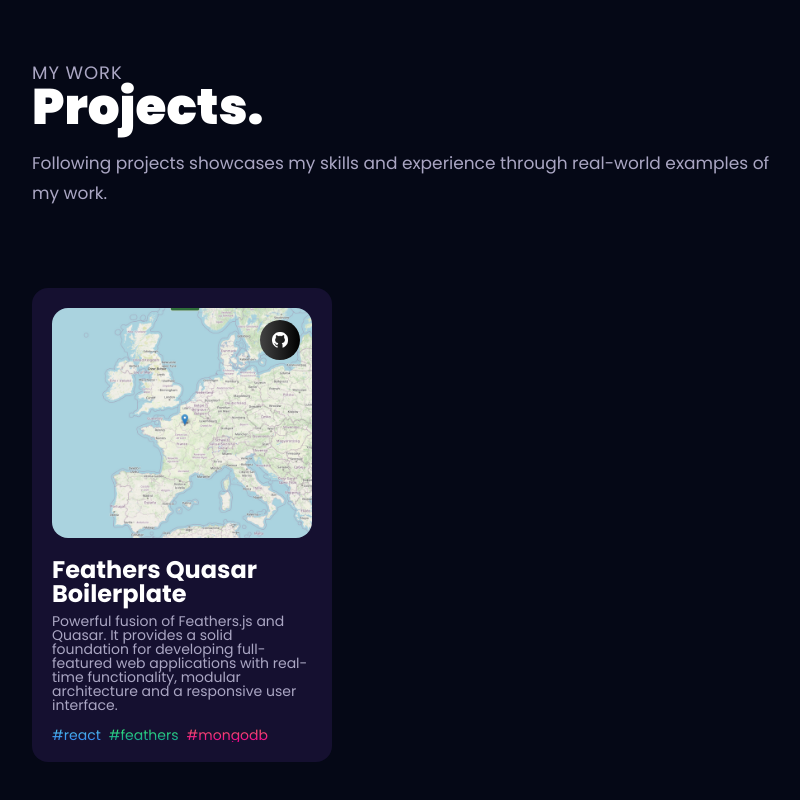
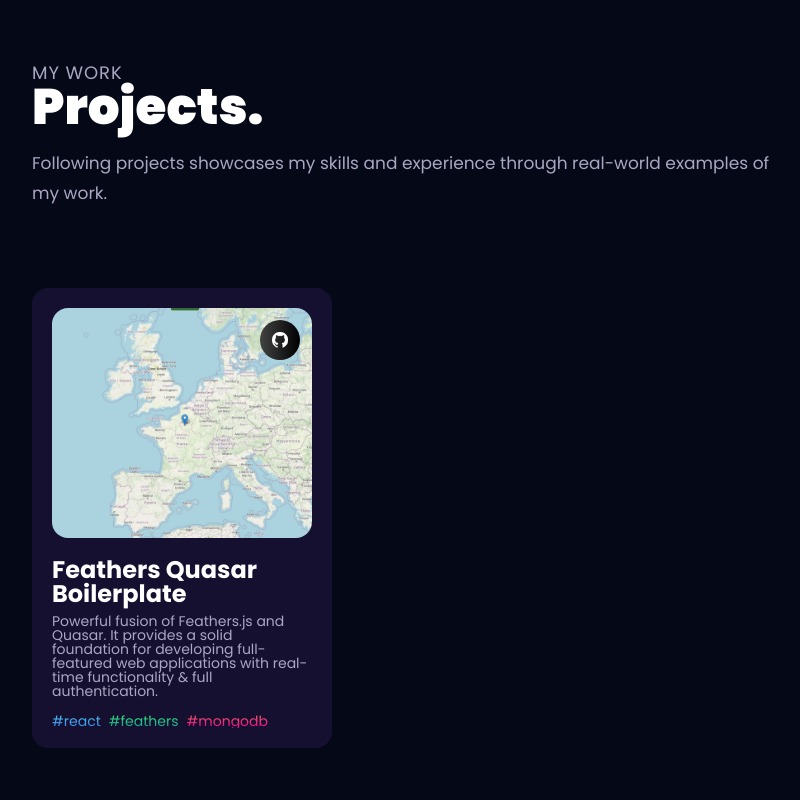
Before and after one commit to tristan-greffe/portfolio, a React (Create React App) app: page / in a window 1280 px wide. Shown: the part 2230-3030 px from the top of the page, without its empty margins (32-832 px from the left). Built offline with nearby package versions, Linux system fonts and the light colour scheme.

Commit message:
chore: improve project description

```diff
--- a/src/constants/index.js
+++ b/src/constants/index.js
@@ -46,7 +46,7 @@ export const technologies = [
 export const projects = [
   {
     name: 'Feathers Quasar Boilerplate',
-    description: 'Powerful fusion of Feathers.js and Quasar. It provides a solid foundation for developing full-featured web applications with real-time functionality, modular architecture and a responsive user interface.',
+    description: 'Powerful fusion of Feathers.js and Quasar. It provides a solid foundation for developing full-featured web applications with real-time functionality & full authentication.',
     tags: [
       { name: 'react', color: 'blue-text-gradient' },
       { name: 'feathers', color: 'green-text-gradient' },
```
